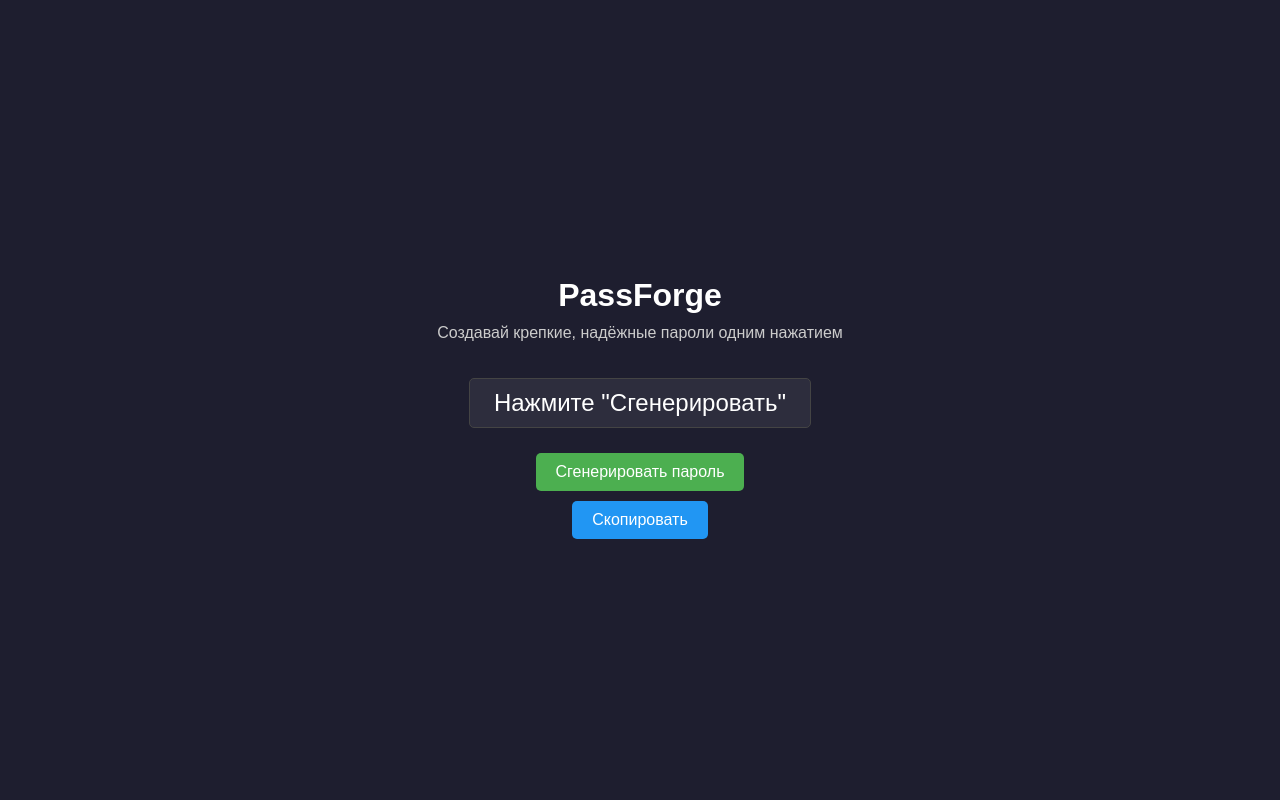
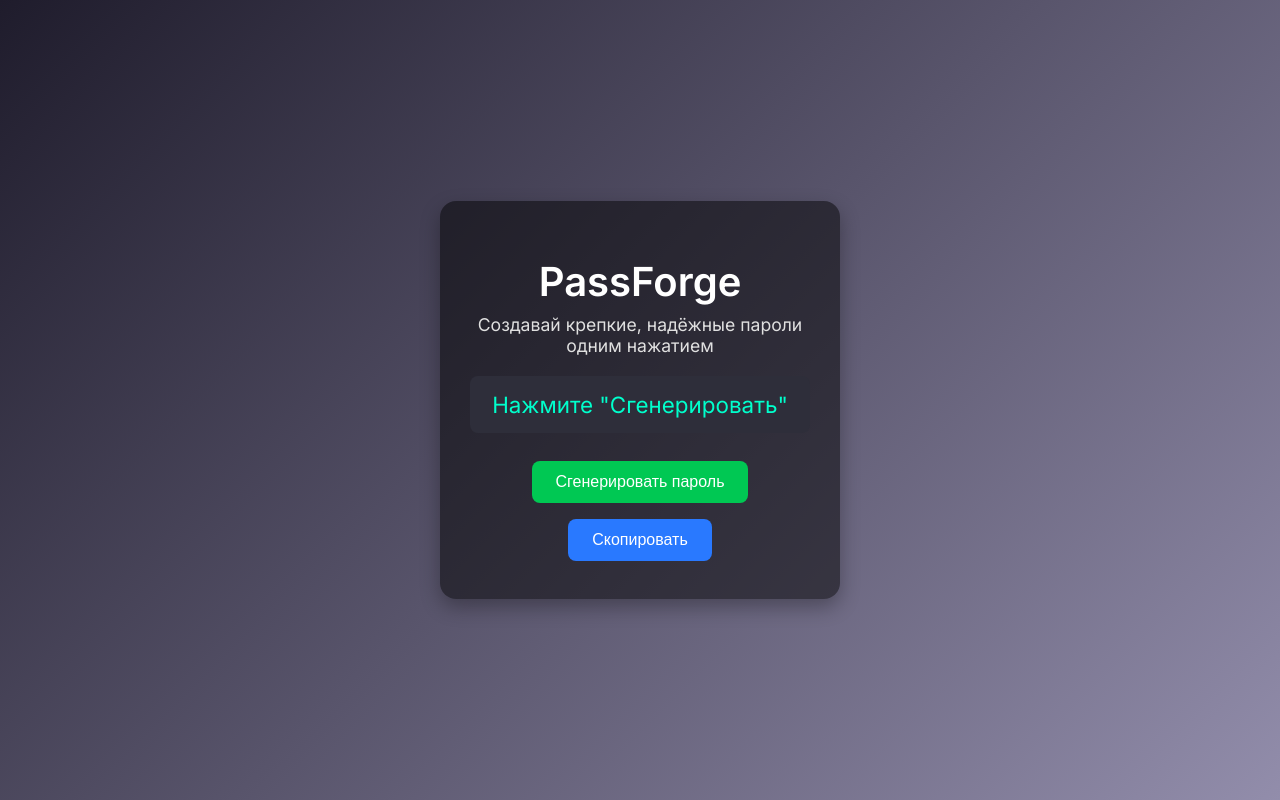
Before and after one commit to StepaShpitz/passforge, a plain HTML site: page index.html in a window 1280 px wide. Drawn offline with Linux system fonts and the light colour scheme.

Commit message:
Update index.html

```diff
--- a/index.html
+++ b/index.html
@@ -1,64 +1,87 @@
-
 <!DOCTYPE html>
 <html lang="ru">
 <head>
   <meta charset="UTF-8" />
   <meta name="viewport" content="width=device-width, initial-scale=1.0" />
   <title>PassForge — Генератор Паролей</title>
+  <link href="https://fonts.googleapis.com/css2?family=Inter:wght@400;600&display=swap" rel="stylesheet">
   <style>
+    * {
+      box-sizing: border-box;
+    }
     body {
-      font-family: sans-serif;
-      background-color: #1e1e2f;
+      font-family: 'Inter', sans-serif;
+      background: linear-gradient(135deg, #1f1c2c, #928dab);
       color: #fff;
+      margin: 0;
+      padding: 0;
       display: flex;
       flex-direction: column;
       align-items: center;
       justify-content: center;
       height: 100vh;
-      margin: 0;
     }
     h1 {
-      margin-bottom: 10px;
+      font-size: 2.5rem;
+      margin-bottom: 0.5rem;
     }
     p {
       margin-top: 0;
-      font-size: 1rem;
-      color: #ccc;
+      font-size: 1.1rem;
+      color: #e0e0e0;
+    }
+    #container {
+      background-color: rgba(0, 0, 0, 0.5);
+      padding: 30px;
+      border-radius: 16px;
+      box-shadow: 0 8px 20px rgba(0, 0, 0, 0.3);
+      text-align: center;
+      width: 90%;
+      max-width: 400px;
     }
     #password {
-      font-size: 1.5rem;
+      font-size: 1.4rem;
       margin: 20px 0;
-      padding: 10px;
-      background: #2d2d3d;
-      border: 1px solid #444;
-      border-radius: 5px;
-      width: 320px;
-      text-align: center;
+      padding: 15px;
+      background: #2e2e3a;
+      border: none;
+      border-radius: 8px;
+      color: #00ffcc;
+      word-break: break-all;
     }
     button {
-      padding: 10px 20px;
-      margin: 5px;
+      padding: 12px 24px;
+      margin: 8px;
       font-size: 1rem;
       border: none;
-      border-radius: 5px;
+      border-radius: 8px;
       cursor: pointer;
+      transition: background 0.3s ease;
     }
     .generate {
-      background-color: #4caf50;
+      background-color: #00c853;
       color: white;
     }
+    .generate:hover {
+      background-color: #00e676;
+    }
     .copy {
-      background-color: #2196f3;
+      background-color: #2979ff;
       color: white;
+    }
+    .copy:hover {
+      background-color: #5393ff;
     }
   </style>
 </head>
 <body>
-  <h1>PassForge</h1>
-  <p>Создавай крепкие, надёжные пароли одним нажатием</p>
-  <div id="password">Нажмите "Сгенерировать"</div>
-  <button class="generate" onclick="generatePassword()">Сгенерировать пароль</button>
-  <button class="copy" onclick="copyPassword()">Скопировать</button>
+  <div id="container">
+    <h1>PassForge</h1>
+    <p>Создавай крепкие, надёжные пароли одним нажатием</p>
+    <div id="password">Нажмите "Сгенерировать"</div>
+    <button class="generate" onclick="generatePassword()">Сгенерировать пароль</button>
+    <button class="copy" onclick="copyPassword()">Скопировать</button>
+  </div>
 
   <script>
     function generatePassword() {
```
